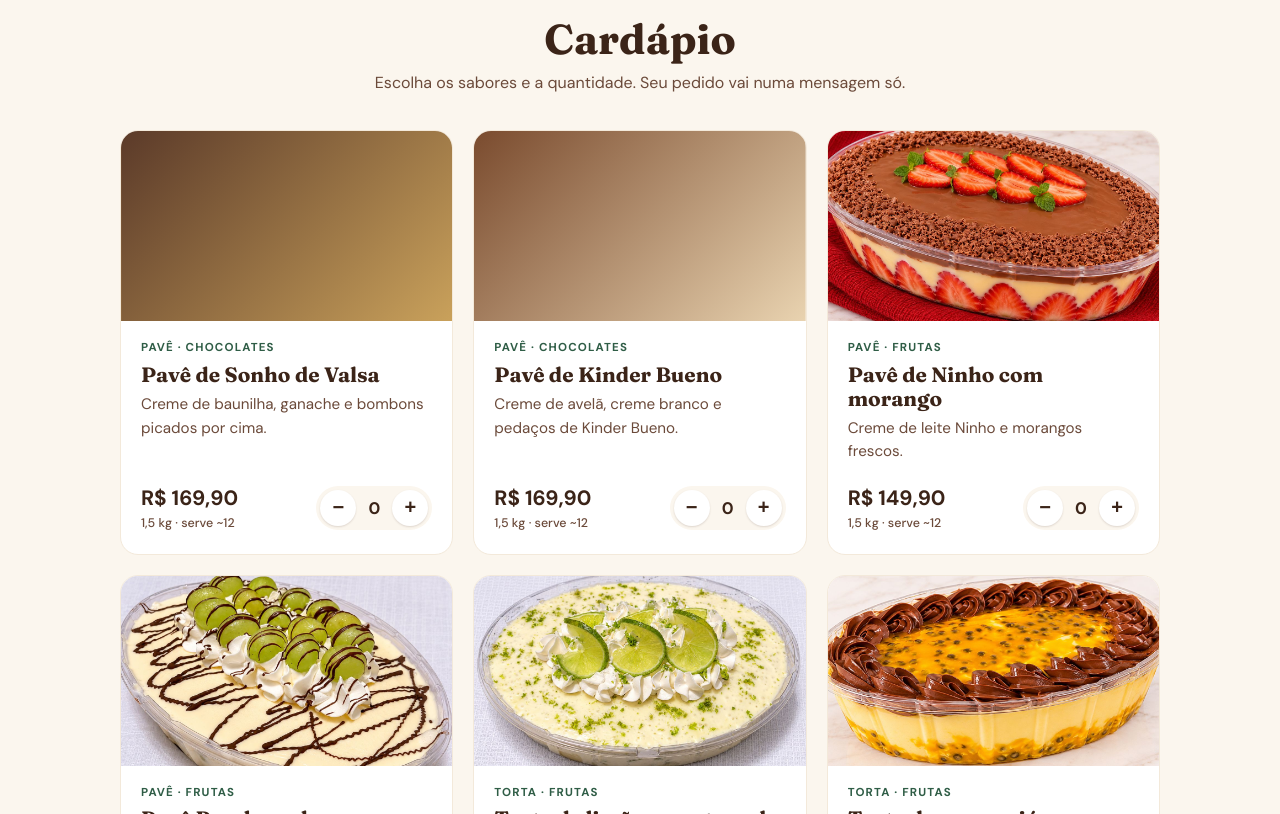
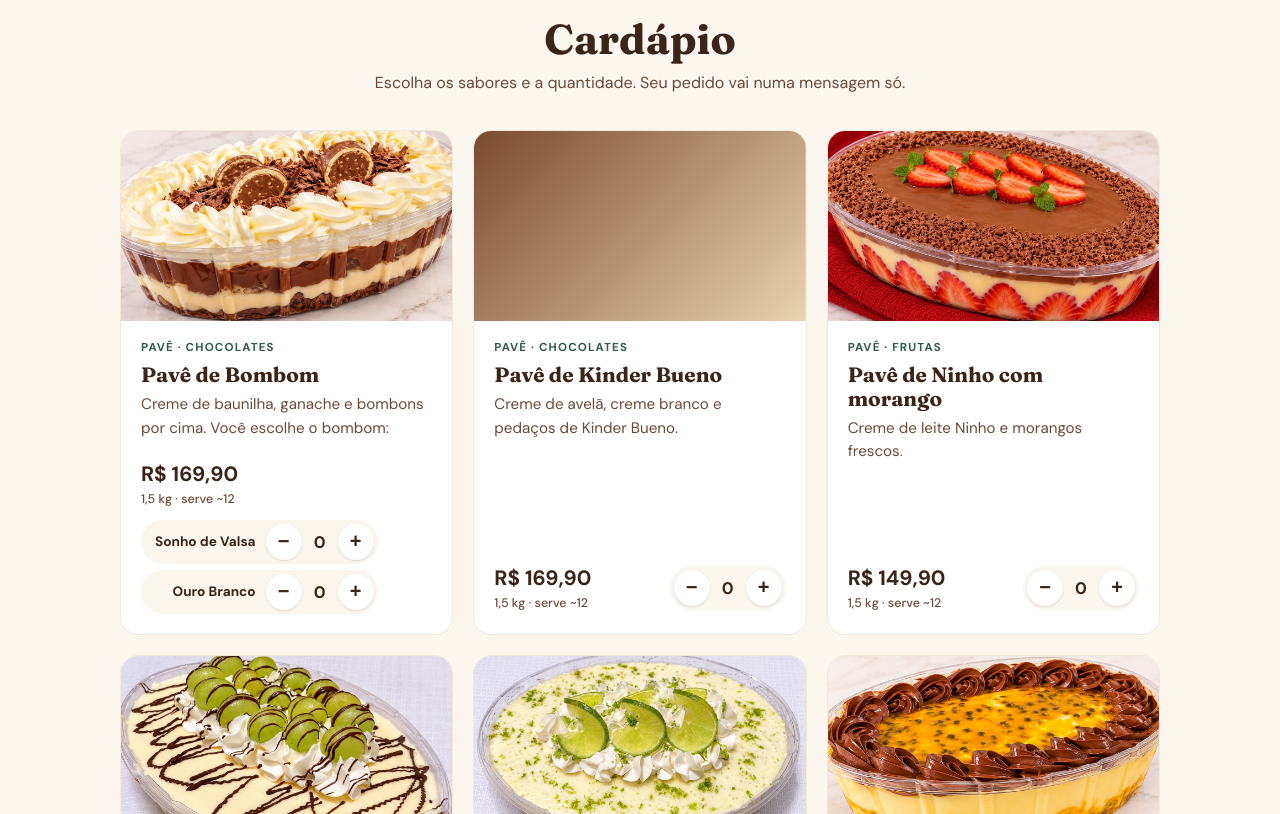
Before and after one commit to leofrancisbizi/doces-na-travessa, a plain HTML site: page index.html in a window 1280 px wide. Shown: the part 1100-1914 px from the top of the page. Drawn offline with Linux system fonts and the light colour scheme.

Commit message:
Pavê de Bombom com escolha entre Sonho de Valsa e Ouro Branco, com foto
Co-Authored-By: Claude Opus 5.5 <noreply@anthropic.com>
Claude-Session: https://claude.ai/code/session_01Wbf1hL4FeoyAvZercUZ8xw

```diff
--- a/index.html
+++ b/index.html
@@ -80,6 +80,10 @@
   .qtd button{width:36px;height:36px;border-radius:50%;border:0;background:var(--branco);color:var(--choco);font-size:1.25rem;font-weight:700;cursor:pointer;box-shadow:0 1px 2px rgba(59,36,24,.15)}
   .qtd button:hover{background:var(--choco);color:var(--creme)}
   .qtd output{min-width:28px;text-align:center;font-weight:700;font-size:1.05rem}
+  .linha.multi{align-items:flex-start;flex-wrap:wrap;gap:10px}
+  .opcoes{display:flex;flex-direction:column;gap:6px}
+  .qtd.opcao{justify-content:flex-end}
+  .qtd .rot{font-size:.85rem;font-weight:700;padding:0 6px 0 10px;white-space:nowrap}
   .item.ativo{border-color:var(--vermelho);box-shadow:0 0 0 2px var(--vermelho) inset}
   .oferta{margin-top:26px;text-align:center;background:var(--choco);color:var(--creme);border-radius:var(--radius);padding:18px;font-size:1.05rem}
   .oferta b{color:var(--dourado)}
@@ -227,8 +231,8 @@ const DESCONTO = 20;
 
 // Para trocar as fotos: preencha "foto" com o caminho da imagem (ex.: "fotos/limao.jpg").
 const SABORES = [
-  {id:"sonho", nome:"Pavê de Sonho de Valsa", tag:"Pavê · Chocolates", preco:169.90,
-   desc:"Creme de baunilha, ganache e bombons picados por cima.", foto:"", cor:["#5B3A29","#C9A15B"]},
+  {id:"bombom", nome:"Pavê de Bombom", tag:"Pavê · Chocolates", preco:169.90, opcoes:["Sonho de Valsa","Ouro Branco"],
+   desc:"Creme de baunilha, ganache e bombons por cima. Você escolhe o bombom:", foto:"fotos/pave-bombom.jpg", cor:["#5B3A29","#C9A15B"]},
   {id:"kinder", nome:"Pavê de Kinder Bueno", tag:"Pavê · Chocolates", preco:169.90,
    desc:"Creme de avelã, creme branco e pedaços de Kinder Bueno.", foto:"", cor:["#7A4B2E","#E9D3B0"]},
   {id:"ninho", nome:"Pavê de Ninho com morango", tag:"Pavê · Frutas", preco:149.90,
@@ -241,8 +245,19 @@ const SABORES = [
    desc:"Base de massa crocante, mousse de maracujá e chocolate.", foto:"fotos/maracuja.jpg", cor:["#D08A1E","#4A2C1E"]},
 ];
 
+// Cada opção de bombom vira um item próprio no pedido
+const ITENS = SABORES.flatMap(s => s.opcoes
+  ? s.opcoes.map((op, i) => ({...s, key: s.id + "-" + i, nome: `${s.nome} (${op})`, rotulo: op}))
+  : [{...s, key: s.id, rotulo: null}]);
 const qtd = {};
-SABORES.forEach(s => qtd[s.id] = 0);
+ITENS.forEach(i => qtd[i.key] = 0);
+const controle = (key, rotulo) => `
+        <div class="qtd${rotulo ? " opcao" : ""}">
+          ${rotulo ? `<span class="rot">${rotulo}</span>` : ""}
+          <button type="button" aria-label="Diminuir" data-id="${key}" data-d="-1">−</button>
+          <output id="q-${key}">0</output>
+          <button type="button" aria-label="Aumentar" data-id="${key}" data-d="1">+</button>
+        </div>`;
 const brl = v => v.toLocaleString("pt-BR",{style:"currency",currency:"BRL"});
 const fundo = s => s.foto ? `url('${s.foto}')` : `linear-gradient(135deg, ${s.cor[0]}, ${s.cor[1]})`;
 
@@ -255,13 +270,9 @@ grade.innerHTML = SABORES.map(s => `
       <span class="tag">${s.tag}</span>
       <h3>${s.nome}</h3>
       <p class="desc">${s.desc}</p>
-      <div class="linha">
+      <div class="linha${s.opcoes ? " multi" : ""}">
         <div class="preco">${brl(s.preco)}<small>1,5 kg · serve ~12</small></div>
-        <div class="qtd">
-          <button type="button" aria-label="Diminuir" data-id="${s.id}" data-d="-1">−</button>
-          <output id="q-${s.id}">0</output>
-          <button type="button" aria-label="Aumentar" data-id="${s.id}" data-d="1">+</button>
-        </div>
+        ${s.opcoes ? `<div class="opcoes">${ITENS.filter(i => i.id === s.id).map(i => controle(i.key, i.rotulo)).join("")}</div>` : controle(s.id)}
       </div>
     </div>
   </article>`).join("");
@@ -281,7 +292,7 @@ const cards = (comFoto.length ? comFoto : SABORES).map(s => `<figure class="foto
 trilho.innerHTML = cards + cards;
 
 function calcular(){
-  const itens = SABORES.filter(s => qtd[s.id] > 0).map(s => ({...s, q:qtd[s.id], sub:qtd[s.id]*s.preco}));
+  const itens = ITENS.filter(i => qtd[i.key] > 0).map(i => ({...i, q:qtd[i.key], sub:qtd[i.key]*i.preco}));
   const n = itens.reduce((a,i)=>a+i.q,0);
   const subtotal = itens.reduce((a,i)=>a+i.sub,0);
   const desconto = n >= 2 ? DESCONTO : 0;
@@ -291,9 +302,10 @@ function calcular(){
 
 function atualizar(){
   const c = calcular();
+  ITENS.forEach(i => { document.getElementById("q-"+i.key).textContent = qtd[i.key]; });
   SABORES.forEach(s => {
-    document.getElementById("q-"+s.id).textContent = qtd[s.id];
-    document.getElementById("item-"+s.id).classList.toggle("ativo", qtd[s.id] > 0);
+    const ativo = ITENS.some(i => i.id === s.id && qtd[i.key] > 0);
+    document.getElementById("item-"+s.id).classList.toggle("ativo", ativo);
   });
   const r = document.getElementById("resumo");
   if(!c.n){
```
Also changed, not shown: fotos/pave-bombom.jpg (added).
